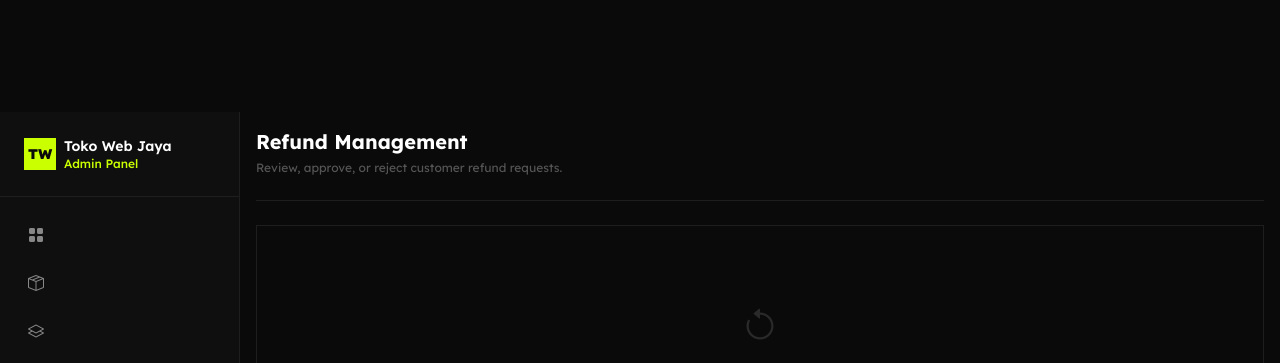
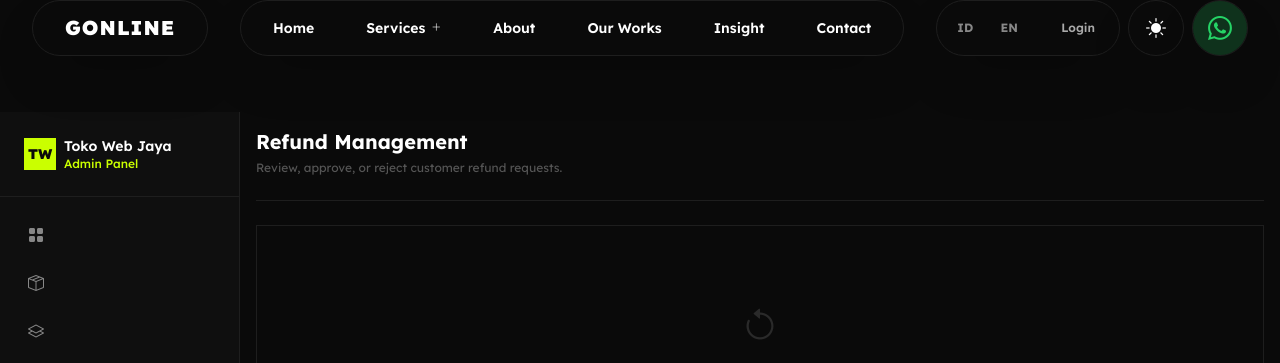
Before and after one commit to rusysh22/tokowebjaya, a Python web app: template app/templates/admin/refunds.html in a window 1280 px wide. Shown: the top 363 px of the page. Run offline with Jinja, Linux system fonts and the light colour scheme; the template is opened without the code that fills it, so the values that code supplies are empty; some libraries are stand-ins or nearby versions.

Commit message:
feat: create base layout template with global navigation, SEO metadata, and assets integration

```diff
--- a/app/templates/base.html
+++ b/app/templates/base.html
@@ -77,22 +77,17 @@
 </div>
 
   <!-- ===== NAVBAR ===== -->
-  <!-- Floating WhatsApp for Mobile (Top Right) -->
-  <a href="https://wa.me/6281234567890" target="_blank" class="md:hidden fixed top-6 right-6 z-50 w-12 h-12 bg-black text-[#25D366] rounded-full flex items-center justify-center shadow-[0_0_15px_rgba(37,211,102,0.3)] border border-gray-800 hover:scale-110 transition-transform duration-300">
-    <i class="bi bi-whatsapp text-2xl"></i>
-  </a>
-
   <!-- Desktop Header -->
-  <header class="hidden md:block fixed top-6 left-0 right-0 z-50 pointer-events-none" id="navbar-desktop">
-    <div class="container-main mx-auto flex items-start justify-between pointer-events-auto">
+  <header class="hidden md:flex fixed top-6 left-0 right-0 z-50 justify-center w-full pointer-events-none" id="navbar-desktop">
+    <div class="container-main pointer-events-auto flex items-start justify-between w-full">
 
       <!-- Left Logo -->
-      <a href="/{{ locale }}/" class="bg-black text-white h-[60px] px-8 rounded-full flex items-center justify-center hover:scale-105 transition-transform duration-300 shadow-2xl border border-gray-800 group">
-        <span class="font-black text-xl tracking-wider group-hover:text-[#CAFF00] transition-colors">GONLINE</span>
+      <a href="/{{ locale }}/" class="bg-black text-white h-14 px-8 rounded-full flex items-center justify-center hover:scale-105 transition-transform duration-300 shadow-2xl border border-gray-800 group">
+        <span class="font-black text-xl tracking-wider group-hover:text-neon transition-colors">GONLINE</span>
       </a>
 
       <!-- Center Nav -->
-      <nav class="bg-black text-white h-[60px] px-2 py-2 rounded-full flex items-center gap-1 shadow-2xl border border-gray-800" x-data="{ megaMenuOpen: false }">
+      <nav class="bg-black text-white h-14 px-2 py-1 rounded-full flex items-center gap-1 shadow-2xl border border-gray-800" x-data="{ megaMenuOpen: false }">
          <a href="/{{ locale }}/" class="px-6 h-full rounded-full flex items-center justify-center text-sm font-semibold transition-all duration-300 {% if active_page == 'home' %}bg-white text-black{% else %}hover:text-gray-300{% endif %}">
            Home
          </a>
@@ -101,7 +96,7 @@
          <div class="relative h-full flex items-center" @mouseenter="megaMenuOpen = true" @mouseleave="megaMenuOpen = false">
            <a href="/{{ locale }}/catalog" class="px-6 h-full rounded-full flex items-center justify-center text-sm font-semibold gap-1.5 transition-all duration-300 {% if active_page == 'catalog' %}bg-white text-black{% else %}hover:text-gray-300{% endif %}">
              Services
-             <i class="bi transition-transform duration-300 text-[10px]" :class="megaMenuOpen ? 'bi-x-lg rotate-90' : 'bi-plus-lg'"></i>
+             <i class="bi transition-transform duration-300" style="font-size: 10px;" :class="megaMenuOpen ? 'bi-x-lg rotate-90' : 'bi-plus-lg'"></i>
            </a>
 
            <!-- Mega Menu Panel -->
@@ -112,19 +107,20 @@
                 x-transition:leave="transition ease-in duration-200"
                 x-transition:leave-start="opacity-100 translate-y-0 scale-100"
                 x-transition:leave-end="opacity-0 translate-y-4 scale-95"
-                class="absolute top-[calc(100%+16px)] left-1/2 -translate-x-1/2 w-[850px] z-50 cursor-default"
+                class="absolute z-50 cursor-default"
+                style="top: calc(100% + 16px); left: 50%; transform: translateX(-50%); width: 850px;"
                 x-cloak>
-              <div class="bg-black rounded-[2rem] p-4 border border-gray-800 shadow-2xl grid grid-cols-3 gap-4">
+              <div class="bg-black p-4 border border-gray-800 shadow-2xl grid grid-cols-3 gap-4" style="border-radius: 2rem;">
 
                  <!-- Col 1: GO Digital -->
-                 <a href="/{{ locale }}/catalog?type=bundle" class="col-span-1 block group border border-gray-800 rounded-3xl overflow-hidden relative min-h-[320px]">
+                 <a href="/{{ locale }}/catalog?type=bundle" class="col-span-1 block group border border-gray-800 rounded-3xl overflow-hidden relative" style="min-height: 320px;">
                     <div class="absolute inset-0 bg-gradient-to-b from-black/20 to-black/90 z-10"></div>
                     <!-- Wireframe background effect -->
-                    <div class="absolute inset-0 bg-[url('https://www.transparenttextures.com/patterns/cubes.png')] opacity-20 group-hover:opacity-40 transition-opacity duration-500"></div>
-                    <div class="absolute inset-0 bg-gradient-to-t from-[#CAFF00]/10 to-transparent opacity-0 group-hover:opacity-100 transition-opacity duration-500"></div>
+                    <div class="absolute inset-0 opacity-20 group-hover:opacity-40 transition-opacity duration-500" style="background-image: url('https://www.transparenttextures.com/patterns/cubes.png');"></div>
+                    <div class="absolute inset-0 bg-gradient-to-t from-neon/10 to-transparent opacity-0 group-hover:opacity-100 transition-opacity duration-500"></div>
 
                     <div class="relative z-20 p-6 h-full flex flex-col justify-between">
-                       <div class="flex items-center gap-2 text-white group-hover:text-[#CAFF00] transition-colors">
+                       <div class="flex items-center gap-2 text-white group-hover:text-neon transition-colors">
                           <i class="bi bi-box-seam text-xl"></i>
                           <h3 class="font-bold text-lg">GO Digital</h3>
                        </div>
@@ -134,30 +130,30 @@
 
                  <!-- Col 2: GO Website & GO Social -->
                  <div class="col-span-1 flex flex-col gap-4">
-                    <a href="/{{ locale }}/catalog?type=software" class="flex-1 p-6 rounded-3xl border border-gray-800 hover:border-gray-600 bg-[#0a0a0a] transition-all duration-300 group flex flex-col justify-center hover:scale-[1.02]">
+                    <a href="/{{ locale }}/catalog?type=software" class="flex-1 p-6 rounded-3xl border border-gray-800 hover:border-gray-600 transition-all duration-300 group flex flex-col justify-center hover:scale-105" style="background-color: #0a0a0a;">
                        <div class="flex items-center gap-2 mb-2 text-white group-hover:text-white transition-colors">
                           <i class="bi bi-globe text-lg"></i>
-                          <h4 class="font-bold text-[15px]">GO Website</h4>
+                          <h4 class="font-bold text-base">GO Website</h4>
                        </div>
-                       <p class="text-[11px] text-gray-400 leading-relaxed">Professional website development designed to increase credibility and generate more leads for your business.</p>
+                       <p class="text-xs text-gray-400 leading-relaxed">Professional website development designed to increase credibility and generate more leads for your business.</p>
                     </a>
-                    <a href="/{{ locale }}/catalog?type=course" class="flex-1 p-6 rounded-3xl border border-gray-800 hover:border-gray-600 bg-[#0a0a0a] transition-all duration-300 group flex flex-col justify-center hover:scale-[1.02]">
+                    <a href="/{{ locale }}/catalog?type=course" class="flex-1 p-6 rounded-3xl border border-gray-800 hover:border-gray-600 transition-all duration-300 group flex flex-col justify-center hover:scale-105" style="background-color: #0a0a0a;">
                        <div class="flex items-center gap-2 mb-2 text-white group-hover:text-white transition-colors">
                           <i class="bi bi-share text-lg"></i>
-                          <h4 class="font-bold text-[15px]">GO Social</h4>
+                          <h4 class="font-bold text-base">GO Social</h4>
                        </div>
-                       <p class="text-[11px] text-gray-400 leading-relaxed">End-to-end social media management including content strategy, design, and optimization to grow engagement.</p>
+                       <p class="text-xs text-gray-400 leading-relaxed">End-to-end social media management including content strategy, design, and optimization to grow engagement.</p>
                     </a>
                  </div>
 
                  <!-- Col 3: Promo Card -->
                  <div class="col-span-1 rounded-3xl bg-white p-1 overflow-hidden relative group">
-                    <img src="/static/og-default.png" alt="Promo" class="w-full h-full object-cover rounded-[20px] group-hover:scale-110 transition-transform duration-700" />
-                    <div class="absolute inset-0 bg-gradient-to-t from-black/90 via-black/20 to-transparent z-10 rounded-[20px]"></div>
+                    <img src="/static/og-default.png" alt="Promo" class="w-full h-full object-cover group-hover:scale-110 transition-transform duration-700" style="border-radius: 20px;" />
+                    <div class="absolute inset-0 z-10" style="background: linear-gradient(to top, rgba(0,0,0,0.9), rgba(0,0,0,0.2), transparent); border-radius: 20px;"></div>
                     <div class="absolute bottom-5 left-5 right-5 z-20">
-                      <span class="bg-red-600 text-white text-[10px] font-black px-2.5 py-1 rounded-md uppercase tracking-wider mb-2 inline-block shadow-lg">Discount 50%</span>
+                      <span class="bg-red-600 text-white font-black px-2.5 py-1 rounded-md uppercase tracking-wider mb-2 inline-block shadow-lg" style="font-size: 10px;">Discount 50%</span>
                       <h4 class="text-white font-bold text-lg leading-tight mb-1">Website Landing Page</h4>
-                      <p class="text-[#CAFF00] font-black text-sm drop-shadow-md">Rp 1.5 JT <strike class="text-gray-400 font-normal text-[10px] ml-1">Rp 3.000.000</strike></p>
+                      <p class="font-black text-sm drop-shadow-md text-neon">Rp 1.5 JT <strike class="text-gray-400 font-normal ml-1" style="font-size: 10px;">Rp 3.000.000</strike></p>
                     </div>
                  </div>
 
@@ -182,7 +178,7 @@
       <!-- Right Actions -->
       <div class="flex items-center gap-2">
          <!-- Theme / Profile / Lang -->
-         <div class="bg-black text-white h-[60px] px-2 rounded-full flex items-center gap-1 shadow-2xl border border-gray-800">
+         <div class="bg-black text-white h-14 px-2 rounded-full flex items-center gap-1 shadow-2xl border border-gray-800">
             <!-- Language -->
             <a href="/id{{ request.url.path | replace('/id/', '/', 1) | replace('/en/', '/', 1) or '/' }}" class="w-10 h-10 flex items-center justify-center rounded-full text-xs font-bold transition-colors {% if locale == 'id' %}bg-white text-black{% else %}text-gray-400 hover:text-white{% endif %}">ID</a>
             <a href="/en{{ request.url.path | replace('/id/', '/', 1) | replace('/en/', '/', 1) or '/' }}" class="w-10 h-10 flex items-center justify-center rounded-full text-xs font-bold transition-colors {% if locale == 'en' %}bg-white text-black{% else %}text-gray-400 hover:text-white{% endif %}">EN</a>
@@ -201,12 +197,12 @@
             {% endif %}
          </div>
 
-         <button class="w-[60px] h-[60px] bg-black text-white rounded-full flex items-center justify-center hover:scale-110 transition-transform duration-300 shadow-2xl border border-gray-800 group">
+         <button class="w-14 h-14 bg-black text-white rounded-full flex items-center justify-center hover:scale-110 transition-transform duration-300 shadow-2xl border border-gray-800 group">
            <i class="bi bi-sun-fill text-xl group-hover:rotate-90 transition-transform duration-500"></i>
          </button>
 
-         <a href="https://wa.me/6281234567890" target="_blank" class="w-[60px] h-[60px] bg-black text-[#25D366] rounded-full flex items-center justify-center hover:scale-110 transition-transform duration-300 shadow-2xl border border-gray-800 group relative">
-           <div class="absolute inset-0 bg-[#25D366] rounded-full blur-md opacity-20 group-hover:opacity-40 transition-opacity"></div>
+         <a href="https://wa.me/6281234567890" target="_blank" class="w-14 h-14 bg-black rounded-full flex items-center justify-center hover:scale-110 transition-transform duration-300 shadow-2xl border border-gray-800 group relative" style="color: #25D366;">
+           <div class="absolute inset-0 rounded-full blur-md opacity-20 group-hover:opacity-40 transition-opacity" style="background-color: #25D366;"></div>
            <i class="bi bi-whatsapp text-2xl relative z-10 group-hover:scale-110 transition-transform"></i>
          </a>
       </div>
@@ -214,49 +210,49 @@
     </div>
   </header>
 
-  <!-- Mobile Bottom Nav -->
-  <nav class="md:hidden fixed bottom-6 left-1/2 -translate-x-1/2 z-50 bg-black/95 backdrop-blur-md p-1.5 rounded-full flex items-center gap-1 shadow-2xl border border-gray-800 w-[92%] max-w-[400px] justify-between">
+  <!-- Mobile Top Nav -->
+  <nav class="md:hidden fixed top-6 left-1/2 -translate-x-1/2 z-50 bg-black p-1.5 rounded-full flex items-center gap-1 shadow-2xl border border-gray-800 justify-between w-11/12 max-w-sm">
     <!-- Home -->
-    <a href="/{{ locale }}/" class="flex items-center gap-2 px-4 py-3.5 rounded-full transition-all duration-300 {% if active_page == 'home' %}bg-white text-black shadow-lg{% else %}text-white hover:bg-gray-800{% endif %} group">
+    <a href="/{{ locale }}/" class="flex items-center gap-2 px-4 py-3 rounded-full transition-all duration-300 {% if active_page == 'home' %}bg-white text-black shadow-lg{% else %}text-white hover:bg-gray-800{% endif %} group">
       <i class="bi bi-house-door-fill text-xl group-hover:scale-110 transition-transform"></i>
       <span class="text-sm font-bold {% if active_page != 'home' %}hidden{% endif %}">Home</span>
     </a>
 
     <!-- Services -->
-    <a href="/{{ locale }}/catalog" class="flex items-center gap-2 px-4 py-3.5 rounded-full transition-all duration-300 {% if active_page == 'catalog' %}bg-white text-black shadow-lg{% else %}text-white hover:bg-gray-800{% endif %} group">
+    <a href="/{{ locale }}/catalog" class="flex items-center gap-2 px-4 py-3 rounded-full transition-all duration-300 {% if active_page == 'catalog' %}bg-white text-black shadow-lg{% else %}text-white hover:bg-gray-800{% endif %} group">
       <i class="bi bi-journal-album text-xl group-hover:scale-110 transition-transform"></i>
       <span class="text-sm font-bold {% if active_page != 'catalog' %}hidden{% endif %}">Services</span>
     </a>
 
     <!-- Works -->
-    <a href="/{{ locale }}/solutions" class="flex items-center gap-2 px-4 py-3.5 rounded-full transition-all duration-300 {% if active_page == 'solutions' %}bg-white text-black shadow-lg{% else %}text-white hover:bg-gray-800{% endif %} group">
+    <a href="/{{ locale }}/solutions" class="flex items-center gap-2 px-4 py-3 rounded-full transition-all duration-300 {% if active_page == 'solutions' %}bg-white text-black shadow-lg{% else %}text-white hover:bg-gray-800{% endif %} group">
       <i class="bi bi-display text-xl group-hover:scale-110 transition-transform"></i>
       <span class="text-sm font-bold {% if active_page != 'solutions' %}hidden{% endif %}">Works</span>
     </a>
 
     <!-- Contact -->
-    <a href="/{{ locale }}/contact" class="flex items-center gap-2 px-4 py-3.5 rounded-full transition-all duration-300 {% if active_page == 'contact' %}bg-white text-black shadow-lg{% else %}text-white hover:bg-gray-800{% endif %} group">
+    <a href="/{{ locale }}/contact" class="flex items-center gap-2 px-4 py-3 rounded-full transition-all duration-300 {% if active_page == 'contact' %}bg-white text-black shadow-lg{% else %}text-white hover:bg-gray-800{% endif %} group">
       <i class="bi bi-telephone-fill text-xl group-hover:scale-110 transition-transform"></i>
       <span class="text-sm font-bold {% if active_page != 'contact' %}hidden{% endif %}">Call</span>
     </a>
 
     <!-- Menu (Plus) -->
-    <button @click="mobileMenuOpen = !mobileMenuOpen" class="flex items-center justify-center w-[52px] h-[52px] rounded-full text-white hover:bg-gray-800 transition-colors">
-      <i class="bi bi-plus-lg text-2xl transition-transform duration-300" :class="mobileMenuOpen ? 'rotate-45 text-[#CAFF00]' : ''"></i>
+    <button @click="mobileMenuOpen = !mobileMenuOpen" class="flex items-center justify-center w-12 h-12 rounded-full text-white hover:bg-gray-800 transition-colors relative z-50">
+      <i class="bi text-2xl transition-transform duration-300 text-neon" :class="mobileMenuOpen ? 'bi-x-lg rotate-90' : 'bi-plus-lg'"></i>
     </button>
   </nav>
 
   <!-- Mobile Drawer Menu -->
   <div x-show="mobileMenuOpen"
        x-transition:enter="transition ease-out duration-300"
-       x-transition:enter-start="opacity-0 translate-y-full"
+       x-transition:enter-start="opacity-0 -translate-y-4"
        x-transition:enter-end="opacity-100 translate-y-0"
        x-transition:leave="transition ease-in duration-200"
        x-transition:leave-start="opacity-100 translate-y-0"
-       x-transition:leave-end="opacity-0 translate-y-full"
-       class="md:hidden fixed inset-0 z-40 bg-black/95 backdrop-blur-xl flex flex-col justify-end pb-32 pt-8 px-6"
+       x-transition:leave-end="opacity-0 -translate-y-4"
+       class="md:hidden fixed inset-0 z-40 bg-black flex flex-col pt-28 pb-8 px-6"
        x-cloak>
-     <div class="flex-1 overflow-y-auto flex flex-col gap-6 scrollbar-hide">
+     <div class="flex-1 overflow-y-auto flex flex-col gap-6" style="scrollbar-width: none;">
         <div class="flex items-center justify-between mb-2">
            <span class="font-black text-2xl text-white tracking-widest">GONLINE</span>
            <button @click="mobileMenuOpen = false" class="w-10 h-10 bg-gray-900 rounded-full flex items-center justify-center text-white hover:bg-gray-800 transition-colors">
@@ -265,20 +261,20 @@
         </div>
 
         <div class="grid grid-cols-2 gap-4">
-           <a href="/{{ locale }}/catalog?type=bundle" class="bg-[#0a0a0a] p-5 rounded-[24px] text-white border border-gray-800 active:scale-95 transition-transform">
-             <i class="bi bi-box-seam text-3xl text-[#CAFF00] mb-3 block"></i>
+           <a href="/{{ locale }}/catalog?type=bundle" class="p-5 text-white border border-gray-800 active:scale-95 transition-transform" style="background-color: #0a0a0a; border-radius: 24px;">
+             <i class="bi bi-box-seam text-3xl text-neon mb-3 block"></i>
              <h4 class="font-bold text-sm">GO Digital</h4>
            </a>
-           <a href="/{{ locale }}/catalog?type=software" class="bg-[#0a0a0a] p-5 rounded-[24px] text-white border border-gray-800 active:scale-95 transition-transform">
-             <i class="bi bi-globe text-3xl text-[#CAFF00] mb-3 block"></i>
+           <a href="/{{ locale }}/catalog?type=software" class="p-5 text-white border border-gray-800 active:scale-95 transition-transform" style="background-color: #0a0a0a; border-radius: 24px;">
+             <i class="bi bi-globe text-3xl text-neon mb-3 block"></i>
              <h4 class="font-bold text-sm">GO Website</h4>
            </a>
-           <a href="/{{ locale }}/catalog?type=course" class="bg-[#0a0a0a] p-5 rounded-[24px] text-white border border-gray-800 active:scale-95 transition-transform">
-             <i class="bi bi-share text-3xl text-[#CAFF00] mb-3 block"></i>
+           <a href="/{{ locale }}/catalog?type=course" class="p-5 text-white border border-gray-800 active:scale-95 transition-transform" style="background-color: #0a0a0a; border-radius: 24px;">
+             <i class="bi bi-share text-3xl text-neon mb-3 block"></i>
              <h4 class="font-bold text-sm">GO Social</h4>
            </a>
-           <a href="/{{ locale }}/about" class="bg-[#0a0a0a] p-5 rounded-[24px] text-white border border-gray-800 active:scale-95 transition-transform">
-             <i class="bi bi-info-circle text-3xl text-[#CAFF00] mb-3 block"></i>
+           <a href="/{{ locale }}/about" class="p-5 text-white border border-gray-800 active:scale-95 transition-transform" style="background-color: #0a0a0a; border-radius: 24px;">
+             <i class="bi bi-info-circle text-3xl text-neon mb-3 block"></i>
              <h4 class="font-bold text-sm">About Us</h4>
            </a>
         </div>
@@ -293,7 +289,7 @@
            </div>
 
            {% if current_user %}
-             <a href="/{{ locale }}/dashboard" class="w-full py-4 bg-[#CAFF00] text-black font-bold rounded-full text-center text-sm shadow-[0_0_15px_rgba(202,255,0,0.3)]">Dashboard</a>
+             <a href="/{{ locale }}/dashboard" class="w-full py-4 bg-neon text-black font-bold rounded-full text-center text-sm shadow-lg">Dashboard</a>
              <a href="/auth/logout" class="w-full py-4 bg-red-500/10 text-red-500 font-bold rounded-full text-center text-sm">Sign Out</a>
            {% else %}
              <a href="/{{ locale }}/login" class="w-full py-4 bg-white text-black font-bold rounded-full text-center text-sm">Login</a>
```
